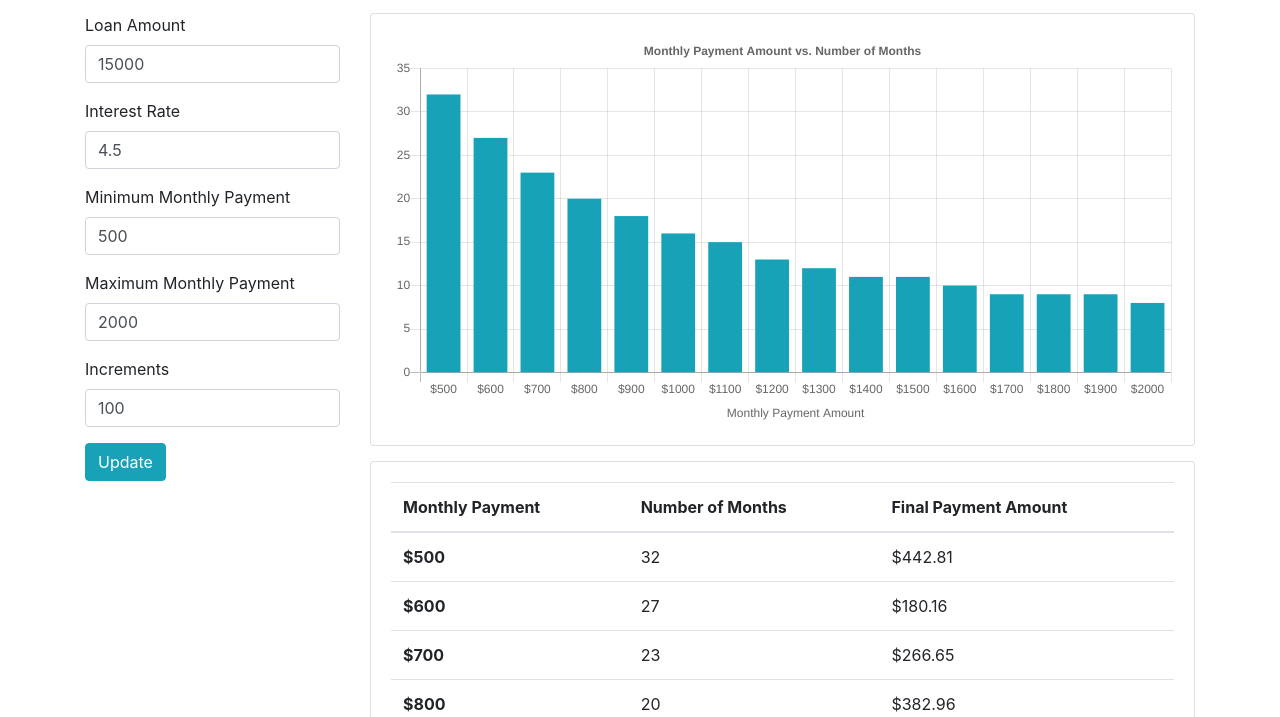
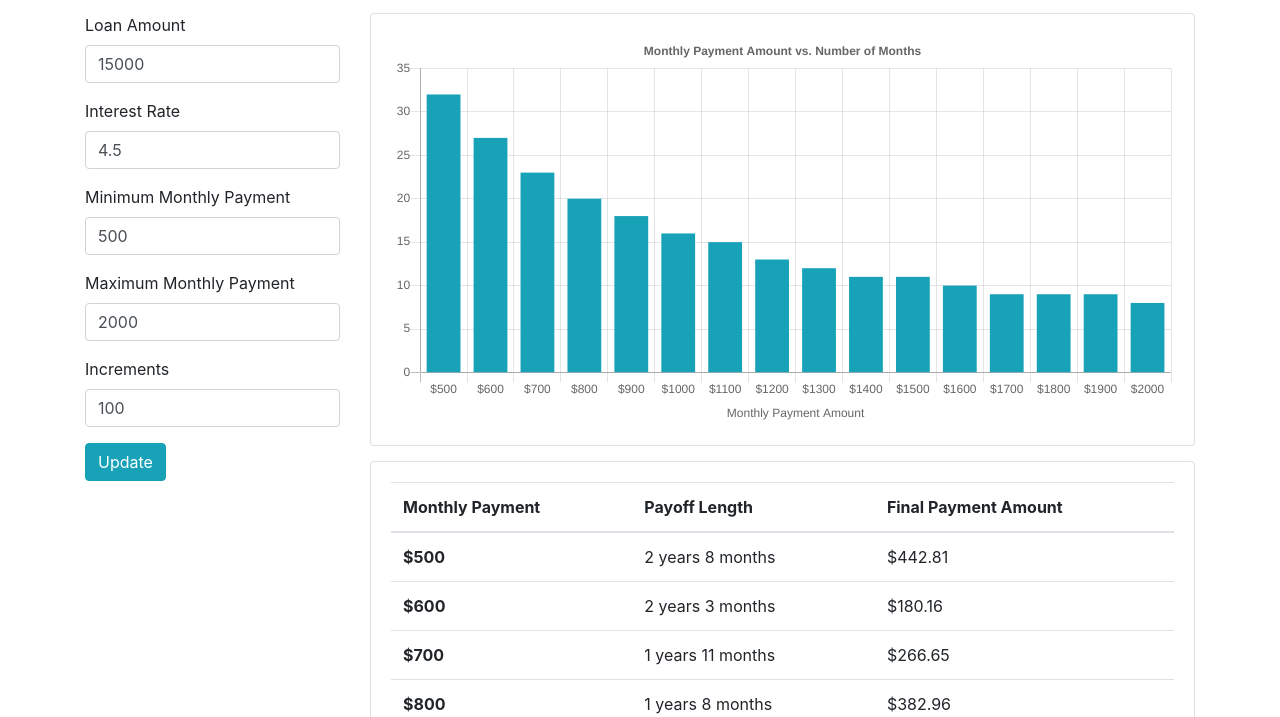
Before and after one commit to rcscott/student-loan-payment-length, a plain HTML site: page index.html in a window 1280 px wide. Shown: the part 83-800 px from the top of the page. Drawn offline with nearby package versions, Linux system fonts and the light colour scheme.

Commit message:
Show payoff length as Years and Months

```diff
--- a/index.html
+++ b/index.html
@@ -59,14 +59,14 @@
                 <thead>
                   <tr>
                     <th scope="col">Monthly Payment</th>
-                    <th scope="col">Number of Months</th>
+                    <th scope="col">Payoff Length</th>
                     <th scope="col">Final Payment Amount</th>
                   </tr>
                 </thead>
                 <tbody>
                   <tr v-for="payment in paymentsData">
                     <th scope="row">${{ payment.monthlyPayment }}</th>
-                    <td>{{ payment.numberOfPayments }}</td>
+                    <td>{{ payment.payoffYears }} years {{ payment.payoffMonths }} months</td>
                     <td>${{ payment.finalPayment }}</td>
                   </tr>
                 </tbody>
--- a/index.js
+++ b/index.js
@@ -82,9 +82,14 @@ var app = new Vue({
           loanBalance -= paymentAmount;
         }
 
+        const payoffYears = Math.floor(paymentCount / 12);
+        const payoffMonths = paymentCount % 12;
+
         return {
           monthlyPayment: paymentAmount,
           numberOfPayments: paymentCount,
+          payoffYears: payoffYears,
+          payoffMonths: payoffMonths,
           finalPayment: _.round(finalPayment, 2)};
       }.bind(this));
     },
```
